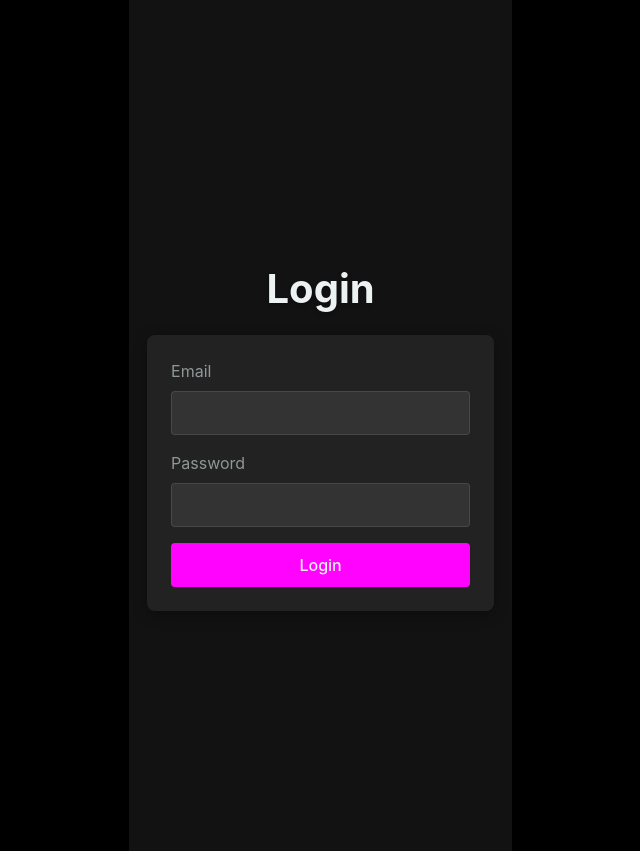
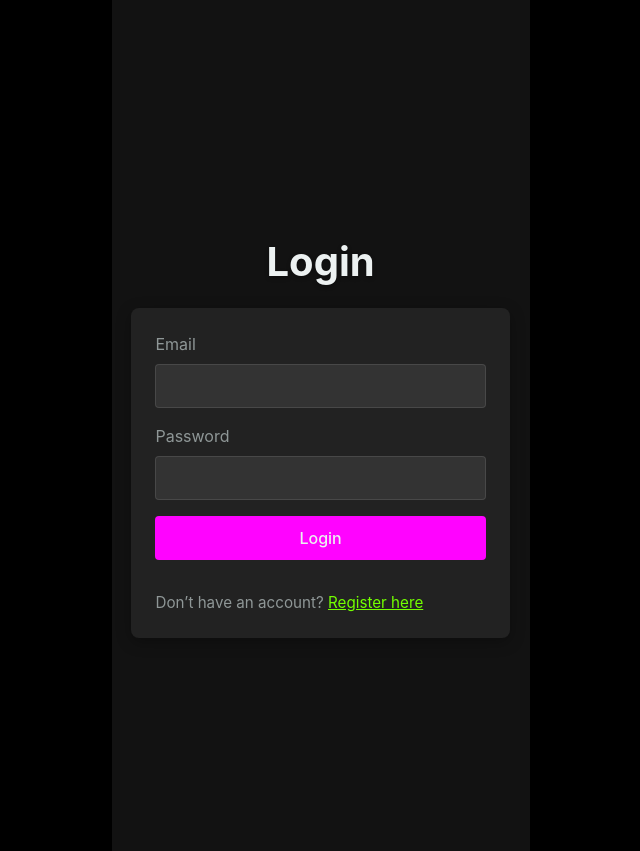
Before and after one commit to mosesgitonga/gameOfLies, a React (Vite) app in the folder frontend/: page /login in a window 1280 px wide. Shown: the whole page, without its empty margins (345-985 px from the left). Built offline with nearby package versions, Linux system fonts and the light colour scheme.

Commit message:
added register navigation

```diff
--- a/frontend/src/auth/Login.jsx
+++ b/frontend/src/auth/Login.jsx
@@ -44,9 +44,9 @@ const Login = () => {
   };
 
   return (
-    <div className="login-container">
+    <div className="register-container">
       <h1>Login</h1>
-      <form className="login-form" onSubmit={handleLogin}>
+      <form className="register-form" onSubmit={handleLogin}>
         <div className="form-group">
           <label htmlFor="email">Email</label>
           <input
@@ -67,7 +67,11 @@ const Login = () => {
             required
           />
         </div>
-        <button type="submit" className="login-button">Login</button>
+        <button type="submit" className="register-button">Login</button>
+        <div className="login-link">
+          Don’t have an account?{" "}
+          <span onClick={() => navigate("/register")}>Register here</span>
+        </div>
       </form>
     </div>
   );
--- a/frontend/src/components/CreateGame.jsx
+++ b/frontend/src/components/CreateGame.jsx
@@ -5,7 +5,7 @@ const base_url = import.meta.env.VITE_BASE_URL;
 
 const CreateGame = ({ onGameCreated }) => {
     const { user } = useContext(AuthContext);
-    const [entryFee, setEntryFee] = useState(0); // Changed from betAmount
+    const [entryFee, setEntryFee] = useState(0);
     const [error, setError] = useState(null);
 
     const handleCreate = async (e) => {
@@ -26,7 +26,7 @@ const CreateGame = ({ onGameCreated }) => {
                     "Content-Type": "application/json",
                     Authorization: `Bearer ${token}`,
                 },
-                body: JSON.stringify({ player1Id: user.id, betAmount: parseInt(entryFee) }), // Keep betAmount for backend compatibility
+                body: JSON.stringify({ player1Id: user.id, betAmount: parseInt(entryFee) }),
             });
 
             if (!response.ok) {
--- a/frontend/src/landing/Home.jsx
+++ b/frontend/src/landing/Home.jsx
@@ -107,13 +107,13 @@ const Home = () => {
                 <div className={`menuSection ${menuOpen ? "active" : ""}`}>
                     <ul className="menuList">
                         <li className="menuItem" onClick={() => navigate("/my-games")}>
-                            My Games
+                            My Tournaments
                         </li>
                         <li className="menuItem" onClick={() => navigate("/how-to-play")}>
                             How to Play
                         </li>
                         <li className="menuItem" onClick={() => navigate("/game-history")}>
-                            Game History
+                            Tournaments History
                         </li>
                         <li className="menuItem" onClick={() => navigate("/wallet")}>
                             Wallet
--- a/frontend/src/landing/MyGames.jsx
+++ b/frontend/src/landing/MyGames.jsx
@@ -113,7 +113,7 @@ const MyGames = () => {
 
     return (
         <div className="my-games-container">
-            <h1>My Games</h1>
+            <h1>My Tournaments</h1>
             {loading ? (
                 <p>Loading games...</p>
             ) : userGames.length > 0 ? (
```
